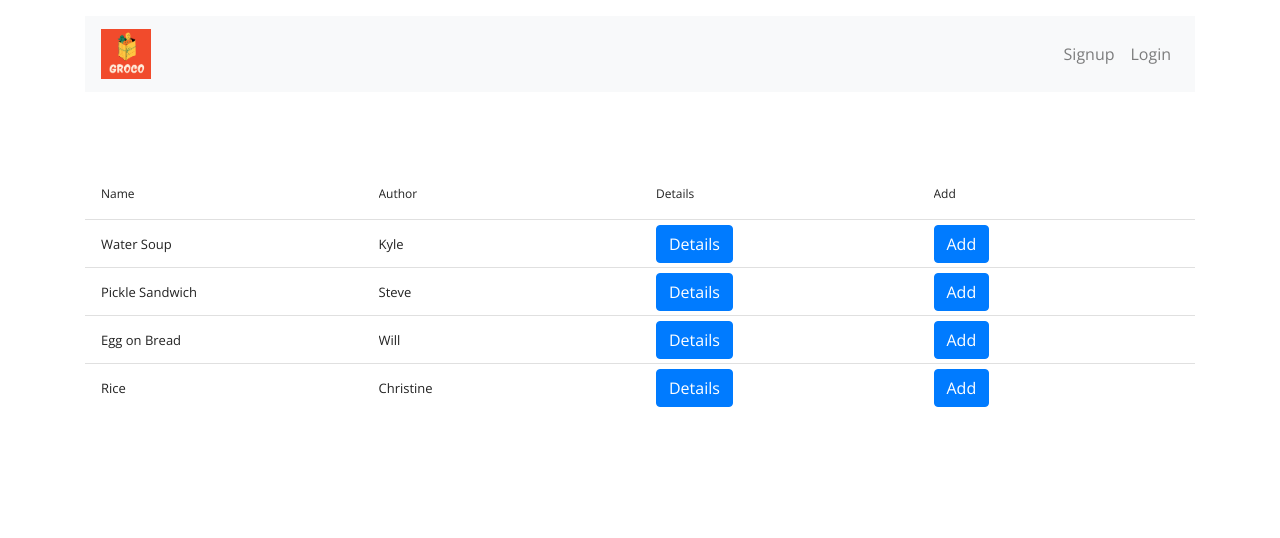
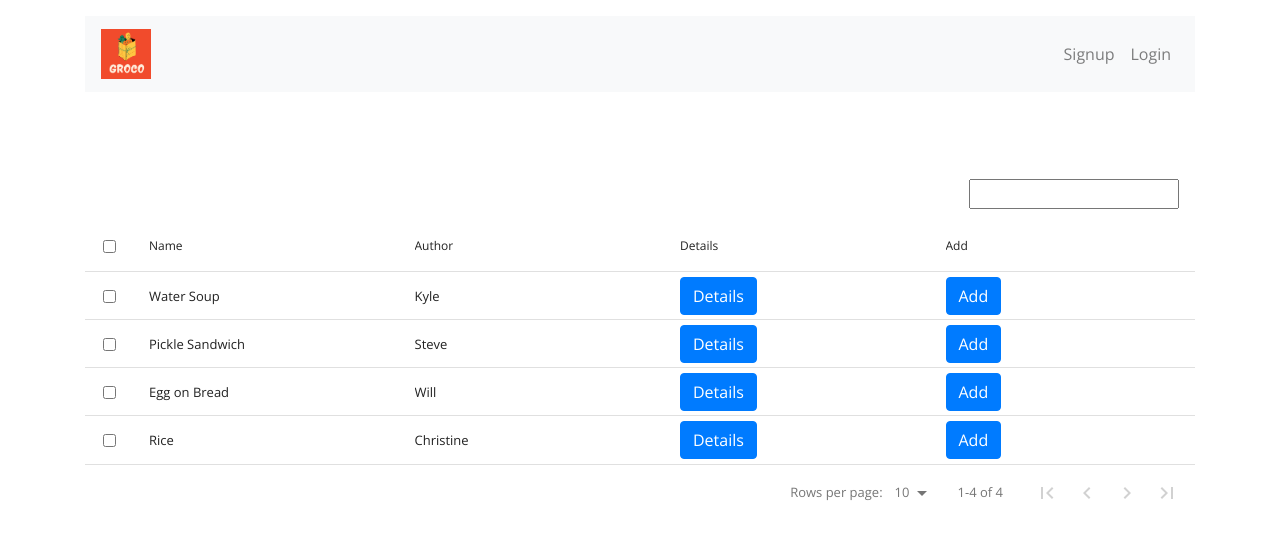
Before and after one commit to arhands/groco, a React (Create React App) app: page /recipes in a window 1280 px wide. Shown: the top 538 px of the page. Built offline with nearby package versions, Linux system fonts and the light colour scheme.

Commit message:
added search feature

```diff
--- a/src/components/Recipes/Recipes.js
+++ b/src/components/Recipes/Recipes.js
@@ -15,8 +15,8 @@ function Recipes() {
 
     }
     const columns = [
-        {name: 'Name', selector: row => row.name},
-        {name: 'Author', selector: row => row.creator},
+        {name: 'Name', selector: row => row.name, sortable: true},
+        {name: 'Author', selector: row => row.creator, sortable: true},
         {name: 'Details', selector: row => row.details},
         {name: 'Add', selector: row => row.add},
     ];
@@ -49,15 +49,36 @@ function Recipes() {
 
             ),
             add: (
-                <Button onClick={() => AddRecipe(RawData[i])}>
+                <Button onClick={() => {AddRecipe(RawData[i])}}>
                     Add
                 </Button>
             )
         });
     }
+    // setting up filter
+    const [filterText, setFilterText] = React.useState('')
+    const [resetPaginationToggle, setResetPaginationToggle] = React.useState(false)
+    const filteredItems = data.filter(item => item.creator.toLowerCase().includes(filterText.toLowerCase()) || item.name.toLowerCase().includes(filterText.toLowerCase()))
+    const subHeaderComponentMemo = React.useMemo(() => {
+		const handleClear = () => {
+			if (filterText) {
+				setResetPaginationToggle(!resetPaginationToggle);
+				setFilterText('');
+			}
+		};
+
+		//return (
+		//	<FilterComponent onFilter={e => setFilterText(e.target.value)} onClear={handleClear} filterText={filterText} />
+        //
+        //);
+        return (
+			<input type="text" onChange={e => setFilterText(e.target.value)} onClear={handleClear} />
+
+		);
+	}, [filterText, resetPaginationToggle]);
     return (
         <div className="Recipes" id="-1">
-            <DataTable columns={columns} data={data}/>
+            <DataTable columns={columns} data={filteredItems} pagination paginationResetDefaultPage={resetPaginationToggle} subHeader subHeaderComponent={subHeaderComponentMemo} selectableRows persistTableHead/>
         </div>
     )
 }
```
